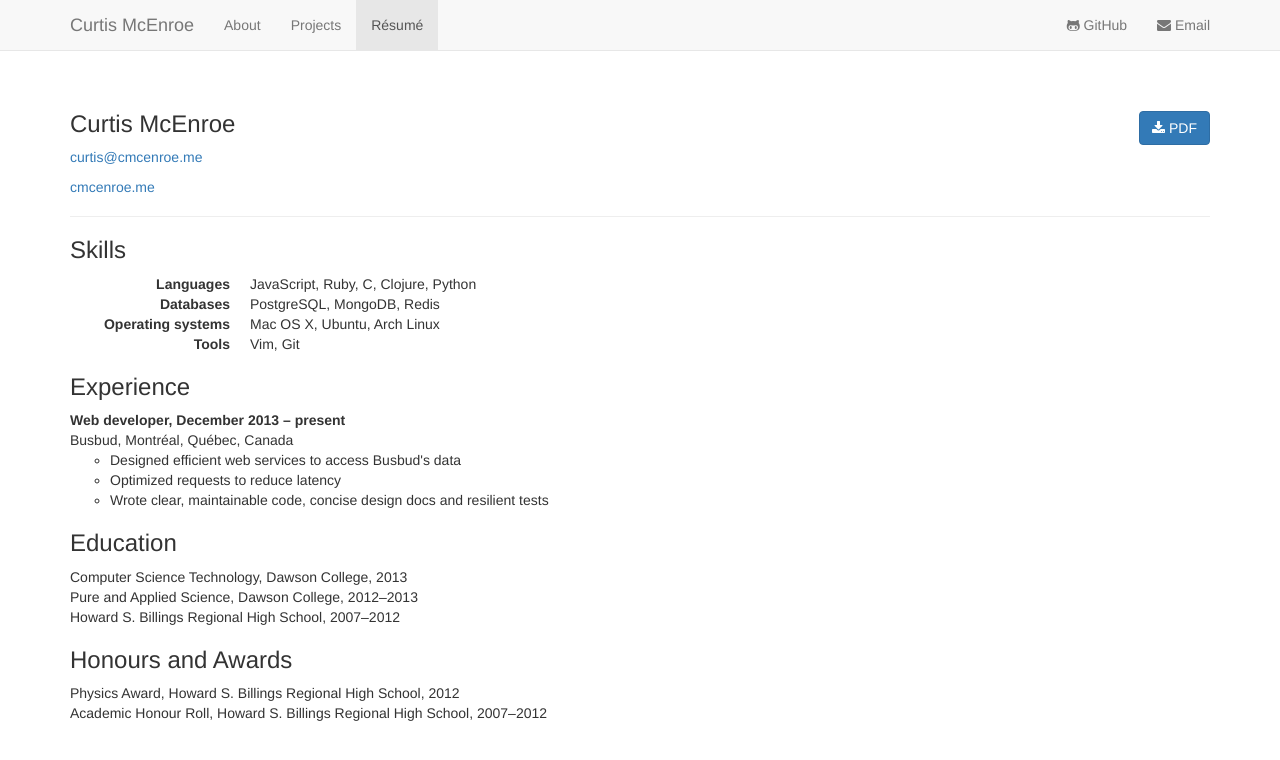
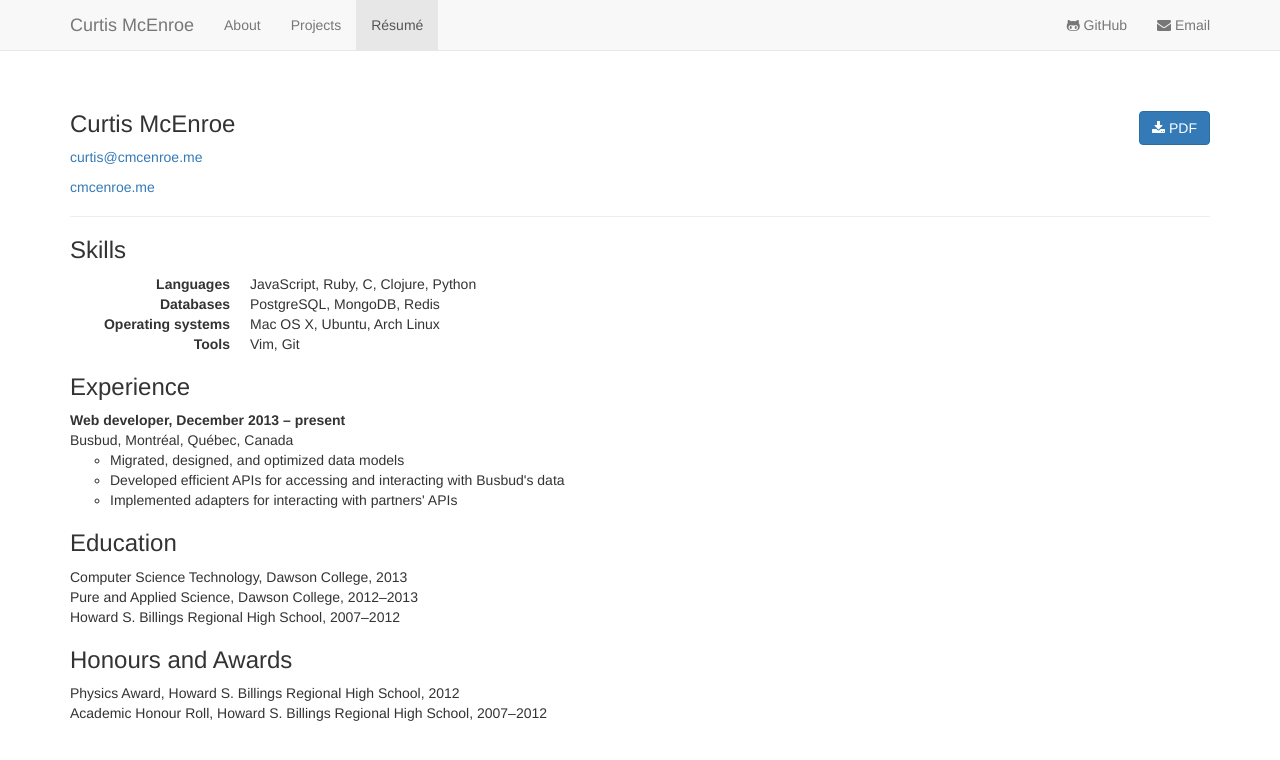
Before and after one commit to causal-agent/programble.github.io, a Jekyll site: the page built from resume.html, in a window 1280 px wide. Shown: the top 760 px of the page. Built offline with Jekyll 4.4.1, drawn with Linux system fonts in a browser that asks for light colours; nearby versions of some CDN libraries.

Commit message:
Update list of things at Busbud

```diff
--- a/resume.html
+++ b/resume.html
@@ -55,9 +55,9 @@ id: resume
     <strong>Web developer, December 2013 – present</strong><br>
     Busbud, Montréal, Québec, Canada<br>
     <ul>
-      <li>Designed efficient web services to access Busbud's data</li>
-      <li>Optimized requests to reduce latency</li>
-      <li>Wrote clear, maintainable code, concise design docs and resilient tests</li>
+      <li>Migrated, designed, and optimized data models</li>
+      <li>Developed efficient APIs for accessing and interacting with Busbud's data</li>
+      <li>Implemented adapters for interacting with partners' APIs</li>
     </ul>
   </li>
 </ol>
```
